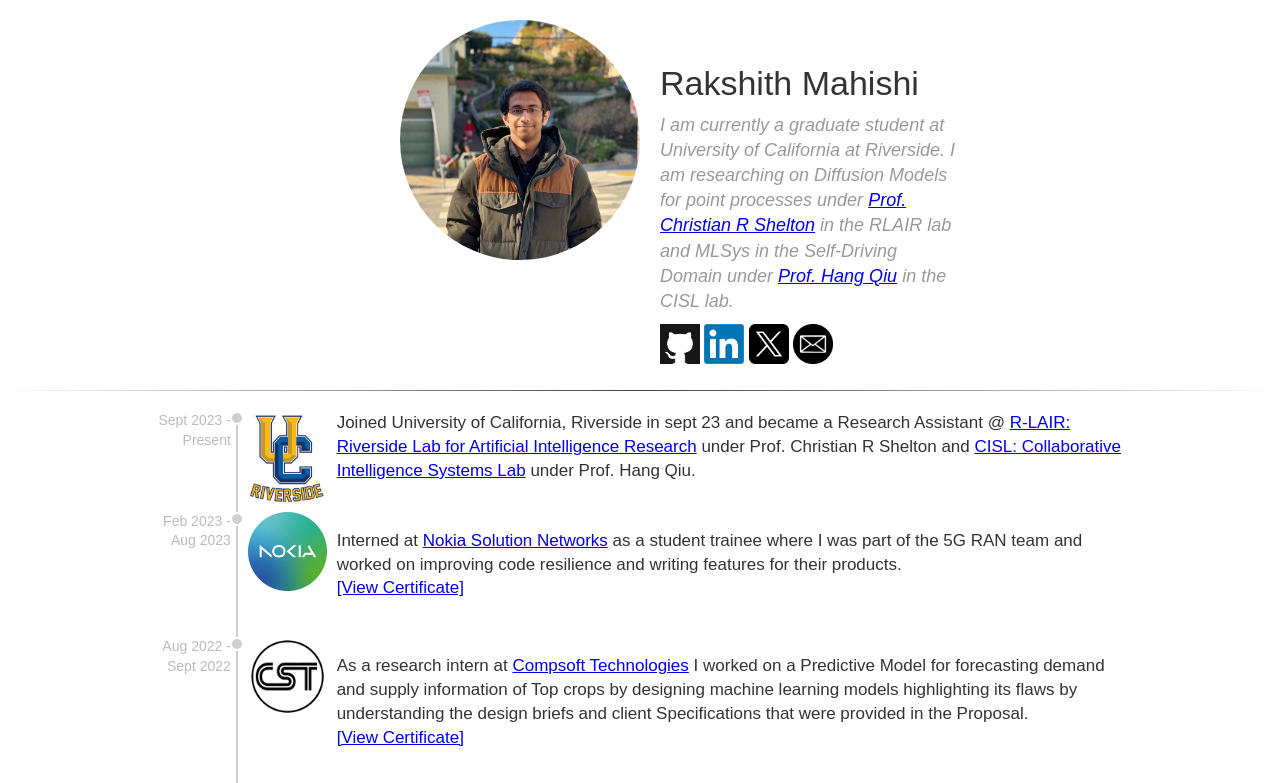
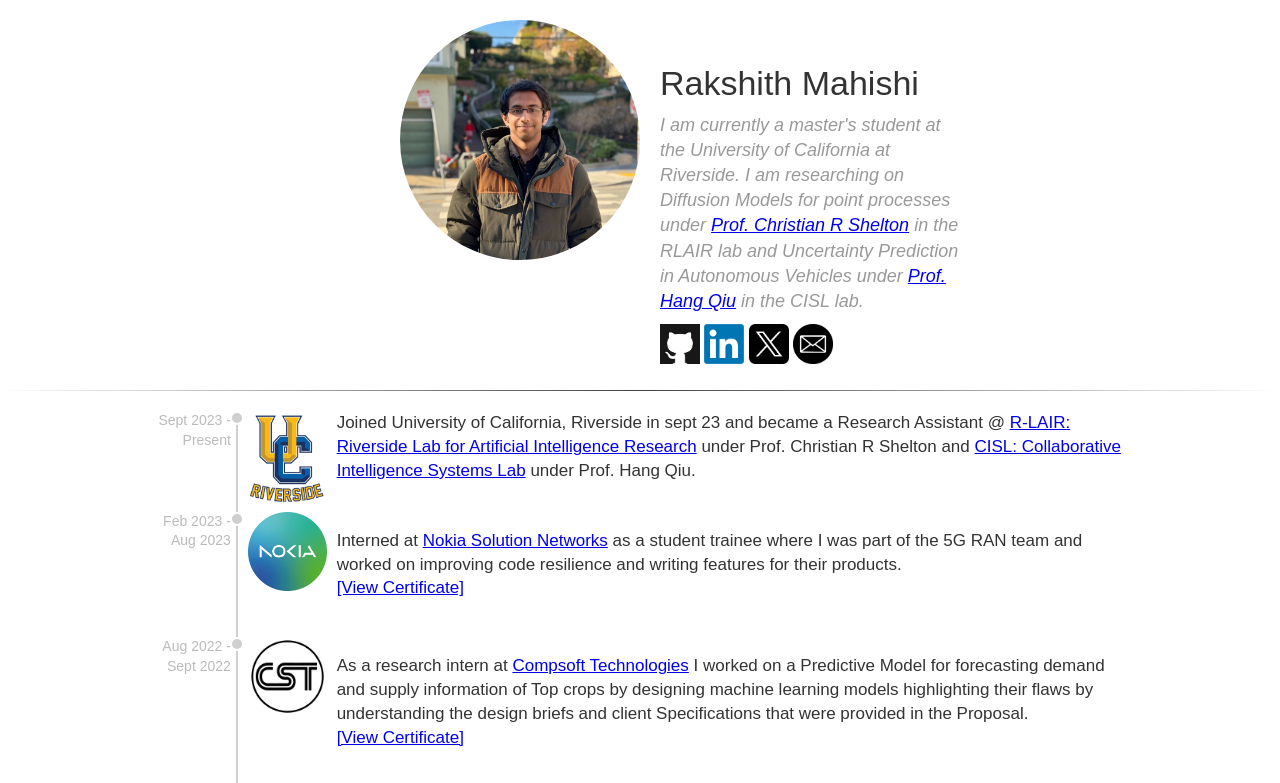
Before and after one commit to rakshith911/Portfolio, a plain HTML site: page index.html in a window 1280 px wide. Shown: the top 783 px of the page. Drawn offline with Linux system fonts and the light colour scheme.

Commit message:
Update index.html

```diff
--- a/index.html
+++ b/index.html
@@ -16,7 +16,7 @@
             </div>
             <div id="ddesc">
                 <h1>Rakshith Mahishi</h1>
-                <h2>I am currently a graduate student at University of California at Riverside. I am researching on Diffusion Models for point processes under <a href="https://scholar.google.com/citations?user=9xbbxGcAAAAJ&hl=en">Prof. Christian R Shelton</a> in the RLAIR lab and MLSys in the Self-Driving Domain under <a href="https://scholar.google.com/citations?user=9i_MgykAAAAJ&hl=en">Prof. Hang Qiu</a> in the CISL lab.</h2>
+                <h2>I am currently a master's student at the University of California at Riverside. I am researching on Diffusion Models for point processes under <a href="https://scholar.google.com/citations?user=9xbbxGcAAAAJ&hl=en">Prof. Christian R Shelton</a> in the RLAIR lab and Uncertainty Prediction in Autonomous Vehicles under <a href="https://scholar.google.com/citations?user=9i_MgykAAAAJ&hl=en">Prof. Hang Qiu</a> in the CISL lab.</h2>
                 <div id="dico">
                     <a href="https://github.com/rakshith911"><img src="assets/github_logo.png" class="iico" alt="GitHub"></a>
                     <a href="https://linkedin.com/in/rakshith-mahishi-423442182"><img src="assets/LinkedIn_logo.png" class="iico" alt="LinkedIn"></a>
@@ -68,7 +68,7 @@
             </div>
             <div class="desc">
                 <p>As a research intern at <a href="https://compstechnologies.com/">Compsoft Technologies</a> I worked on a Predictive Model for forecasting demand and supply information
-                    of Top crops by designing machine learning models highlighting its flaws by understanding the design briefs and client Specifications
+                    of Top crops by designing machine learning models highlighting their flaws by understanding the design briefs and client Specifications
                     that were provided in the Proposal.<br><a href="https://drive.google.com/file/d/1elGfqZLyH6hqJOW5TIyr_Q1d85FFl0mG/view?usp=sharing">[View Certificate]</a></p>
             </div>
         </div>
@@ -165,7 +165,7 @@
                     <div class="random projects">
                         <h3>Random Projects</h3>
                         <ul class="nodot">
-                            <li>Built a loan risk assessment project to determine a person is eligible for a loan or not using machine learning algorithms<a href="https://github.com/rakshith911/LoanModellingML">[Source Code]</a></li>
+                            <li>Built a loan risk assessment project to determine whether a person is eligible for a loan or not using machine learning algorithms<a href="https://github.com/rakshith911/LoanModellingML">[Source Code]</a></li>
                             <br>
                             <li>Built a taxi management system using SQL for storing taxi data in a database and Java for building a frontend UI for the admin side.<a href="https://github.com/rakshith911/Taxi-Management-System">[Source Code]</a></li>
                             <br>
```
